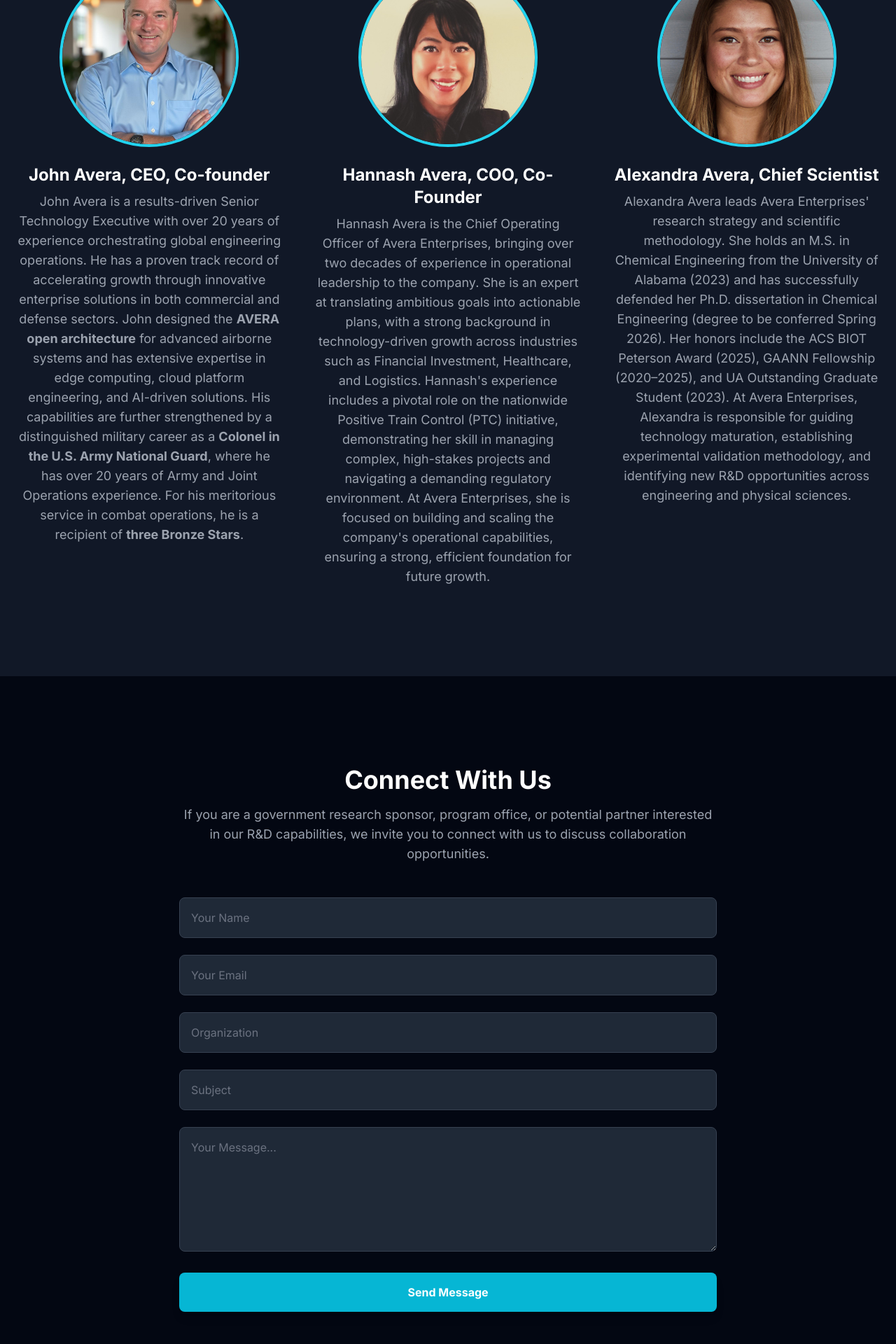
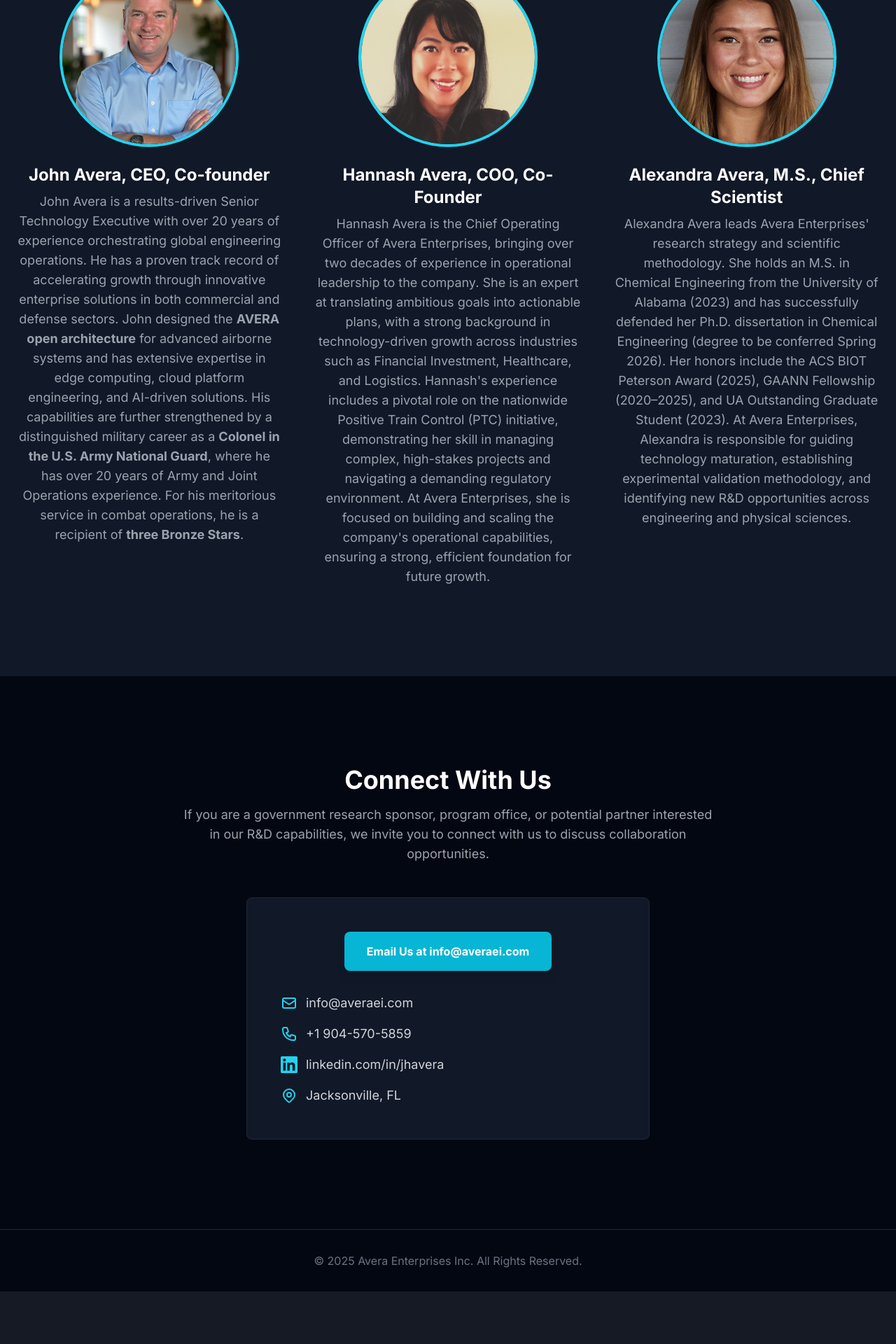
Before and after one commit to jhavera/aei-website, a Flask app: page / in a window 1280 px wide. Shown: the part 4040-5960 px from the top of the page at 70% size. After the commit the page ends 5885 px from the top, so only its background shows below. Run offline with Flask 3, Linux system fonts and the light colour scheme; some libraries are stand-ins or nearby versions.

Commit message:
Update contact information and team member details
Updated location and title for Alexandra Avera, and modified contact section to include email and phone details.

```diff
--- a/templates/index.html
+++ b/templates/index.html
@@ -219,7 +219,7 @@
                             </div>
                             <div class="flex justify-between">
                                 <span class="text-gray-400">Location</span>
-                                <span class="text-white font-semibold">Atlantic Beach, FL</span>
+                                <span class="text-white font-semibold">Jacksonville, FL</span>
                             </div>
                         </div>
                     </div>
@@ -283,7 +283,7 @@
                         <div class="w-64 h-64 rounded-full overflow-hidden mb-6 border-4 border-cyan-400">
                             <img src="{{ url_for('static', filename='images/alexandra-avera-headshot.jpg') }}" alt="Headshot of Alexandra Avera" class="w-full h-full object-cover" loading="lazy" decoding="async">
                         </div>
-                        <h3 class="text-2xl font-bold text-white mb-2">Alexandra Avera, Chief Scientist</h3>
+                        <h3 class="text-2xl font-bold text-white mb-2">Alexandra Avera, M.S., Chief Scientist</h3>
                         <p class="text-lg max-w-prose mx-auto text-gray-400">
                             Alexandra Avera leads Avera Enterprises' research strategy and scientific methodology. She holds an M.S. in Chemical Engineering from the University of Alabama (2023) and has successfully defended her Ph.D. dissertation in Chemical Engineering (degree to be conferred Spring 2026). Her honors include the ACS BIOT Peterson Award (2025), GAANN Fellowship (2020–2025), and UA Outstanding Graduate Student (2023). At Avera Enterprises, Alexandra is responsible for guiding technology maturation, establishing experimental validation methodology, and identifying new R&D opportunities across engineering and physical sciences.
                         </p>
@@ -299,32 +299,44 @@
                 <p class="text-lg mb-12 text-gray-400">
                     If you are a government research sponsor, program office, or potential partner interested in our R&D capabilities, we invite you to connect with us to discuss collaboration opportunities.
                 </p>
-                <form action="/contact" method="post" class="space-y-6">
-                    <div>
-                        <input type="text" id="name" name="name" placeholder="Your Name" required class="w-full p-4 rounded-lg bg-gray-800 text-white placeholder-gray-500 border border-gray-700 focus:ring-2 focus:ring-cyan-500 focus:border-transparent transition duration-300">
-                    </div>
-                    <div>
-                        <input type="email" id="email" name="email" placeholder="Your Email" required class="w-full p-4 rounded-lg bg-gray-800 text-white placeholder-gray-500 border border-gray-700 focus:ring-2 focus:ring-cyan-500 focus:border-transparent transition duration-300">
-                    </div>
-                    <div>
-                        <input type="text" id="company" name="company" placeholder="Organization" class="w-full p-4 rounded-lg bg-gray-800 text-white placeholder-gray-500 border border-gray-700 focus:ring-2 focus:ring-cyan-500 focus:border-transparent transition duration-300">
-                    </div>
-                    <div>
-                        <input type="text" id="subject" name="subject" placeholder="Subject" class="w-full p-4 rounded-lg bg-gray-800 text-white placeholder-gray-500 border border-gray-700 focus:ring-2 focus:ring-cyan-500 focus:border-transparent transition duration-300">
-                    </div>
-                    <div>
-                        <textarea id="message" name="message" rows="6" placeholder="Your Message..." required class="w-full p-4 rounded-lg bg-gray-800 text-white placeholder-gray-500 border border-gray-700 focus:ring-2 focus:ring-cyan-500 focus:border-transparent transition duration-300"></textarea>
-                    </div>
-                    <button type="submit" class="w-full px-8 py-4 bg-cyan-500 text-white font-bold rounded-lg shadow-lg hover:bg-cyan-600 transition-transform transform hover:scale-105 duration-300">
-                        Send Message
-                    </button>
-                </form>
-                <div class="mt-12 text-center">
-                    <p class="text-xl font-semibold mb-4 text-white">Additional Information</p>
-                    <div class="space-y-2">
-                        <p class="text-lg text-gray-400"><span class="font-bold text-cyan-400">Email:</span> info@averaei.com</p>
-                        <p class="text-lg text-gray-400"><span class="font-bold text-cyan-400">Phone:</span> +1 904-570-5859</p>
-                        <p class="text-lg text-gray-400"><span class="font-bold text-cyan-400">LinkedIn:</span> <a href="https://www.linkedin.com/in/jhavera" class="hover:underline">linkedin.com/in/jhavera</a></p>
+                <div class="bg-gray-900 p-8 md:p-12 rounded-lg border border-gray-800 max-w-xl mx-auto">
+                    <a href="mailto:info@averaei.com" class="inline-block px-8 py-4 bg-cyan-500 text-white font-bold rounded-lg shadow-lg hover:bg-cyan-600 transition-transform transform hover:scale-105 duration-300 mb-8">
+                        Email Us at info@averaei.com
+                    </a>
+                    <div class="space-y-4 text-left">
+                        <div class="flex items-center justify-center md:justify-start">
+                            <span class="text-cyan-400 mr-3">
+                                <svg class="w-6 h-6" fill="none" stroke="currentColor" viewBox="0 0 24 24" xmlns="http://www.w3.org/2000/svg">
+                                    <path stroke-linecap="round" stroke-linejoin="round" stroke-width="2" d="M3 8l7.89 5.26a2 2 0 002.22 0L21 8M5 19h14a2 2 0 002-2V7a2 2 0 00-2-2H5a2 2 0 00-2 2v10a2 2 0 002 2z"></path>
+                                </svg>
+                            </span>
+                            <a href="mailto:info@averaei.com" class="text-lg text-gray-300 hover:text-cyan-400 transition-colors">info@averaei.com</a>
+                        </div>
+                        <div class="flex items-center justify-center md:justify-start">
+                            <span class="text-cyan-400 mr-3">
+                                <svg class="w-6 h-6" fill="none" stroke="currentColor" viewBox="0 0 24 24" xmlns="http://www.w3.org/2000/svg">
+                                    <path stroke-linecap="round" stroke-linejoin="round" stroke-width="2" d="M3 5a2 2 0 012-2h3.28a1 1 0 01.948.684l1.498 4.493a1 1 0 01-.502 1.21l-2.257 1.13a11.042 11.042 0 005.516 5.516l1.13-2.257a1 1 0 011.21-.502l4.493 1.498a1 1 0 01.684.949V19a2 2 0 01-2 2h-1C9.716 21 3 14.284 3 6V5z"></path>
+                                </svg>
+                            </span>
+                            <span class="text-lg text-gray-300">+1 904-570-5859</span>
+                        </div>
+                        <div class="flex items-center justify-center md:justify-start">
+                            <span class="text-cyan-400 mr-3">
+                                <svg class="w-6 h-6" fill="currentColor" viewBox="0 0 24 24" xmlns="http://www.w3.org/2000/svg">
+                                    <path d="M20.447 20.452h-3.554v-5.569c0-1.328-.027-3.037-1.852-3.037-1.853 0-2.136 1.445-2.136 2.939v5.667H9.351V9h3.414v1.561h.046c.477-.9 1.637-1.85 3.37-1.85 3.601 0 4.267 2.37 4.267 5.455v6.286zM5.337 7.433c-1.144 0-2.063-.926-2.063-2.065 0-1.138.92-2.063 2.063-2.063 1.14 0 2.064.925 2.064 2.063 0 1.139-.925 2.065-2.064 2.065zm1.782 13.019H3.555V9h3.564v11.452zM22.225 0H1.771C.792 0 0 .774 0 1.729v20.542C0 23.227.792 24 1.771 24h20.451C23.2 24 24 23.227 24 22.271V1.729C24 .774 23.2 0 22.222 0h.003z"/>
+                                </svg>
+                            </span>
+                            <a href="https://www.linkedin.com/in/jhavera" class="text-lg text-gray-300 hover:text-cyan-400 transition-colors">linkedin.com/in/jhavera</a>
+                        </div>
+                        <div class="flex items-center justify-center md:justify-start">
+                            <span class="text-cyan-400 mr-3">
+                                <svg class="w-6 h-6" fill="none" stroke="currentColor" viewBox="0 0 24 24" xmlns="http://www.w3.org/2000/svg">
+                                    <path stroke-linecap="round" stroke-linejoin="round" stroke-width="2" d="M17.657 16.657L13.414 20.9a1.998 1.998 0 01-2.827 0l-4.244-4.243a8 8 0 1111.314 0z"></path>
+                                    <path stroke-linecap="round" stroke-linejoin="round" stroke-width="2" d="M15 11a3 3 0 11-6 0 3 3 0 016 0z"></path>
+                                </svg>
+                            </span>
+                            <span class="text-lg text-gray-300">Jacksonville, FL</span>
+                        </div>
                     </div>
                 </div>
             </div>
```
